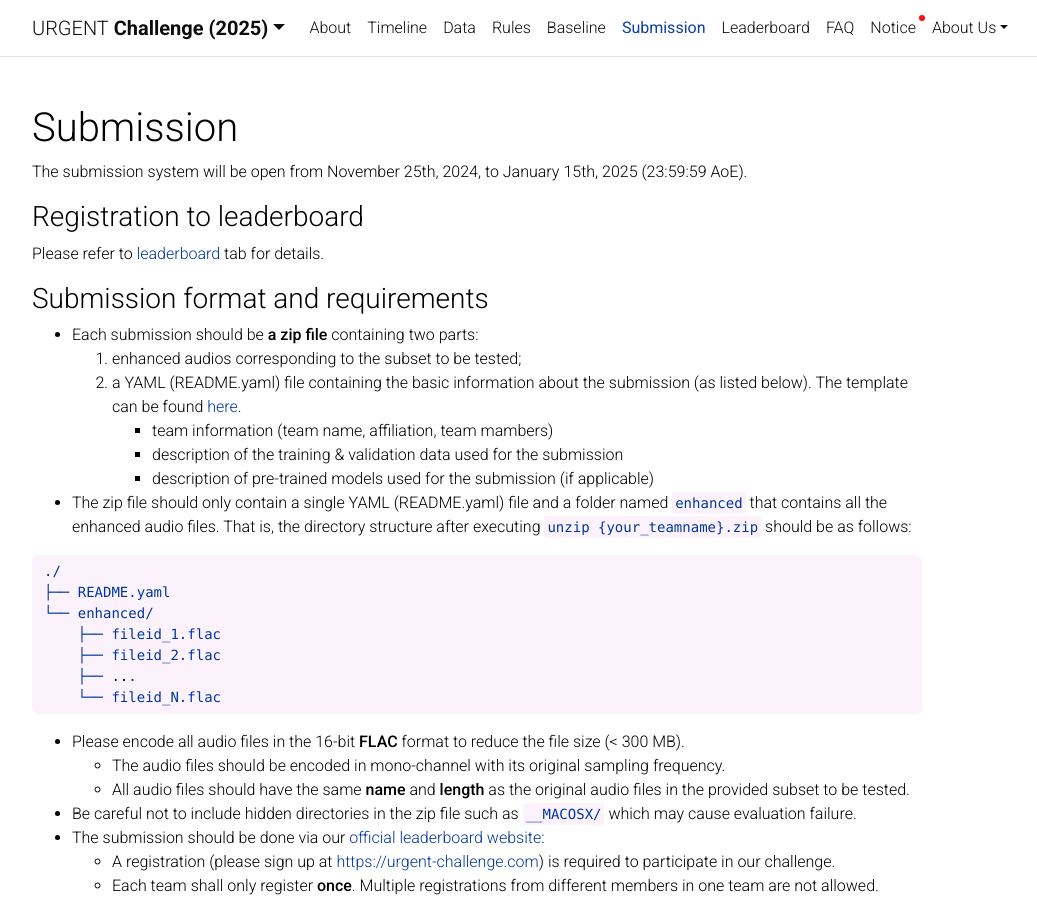
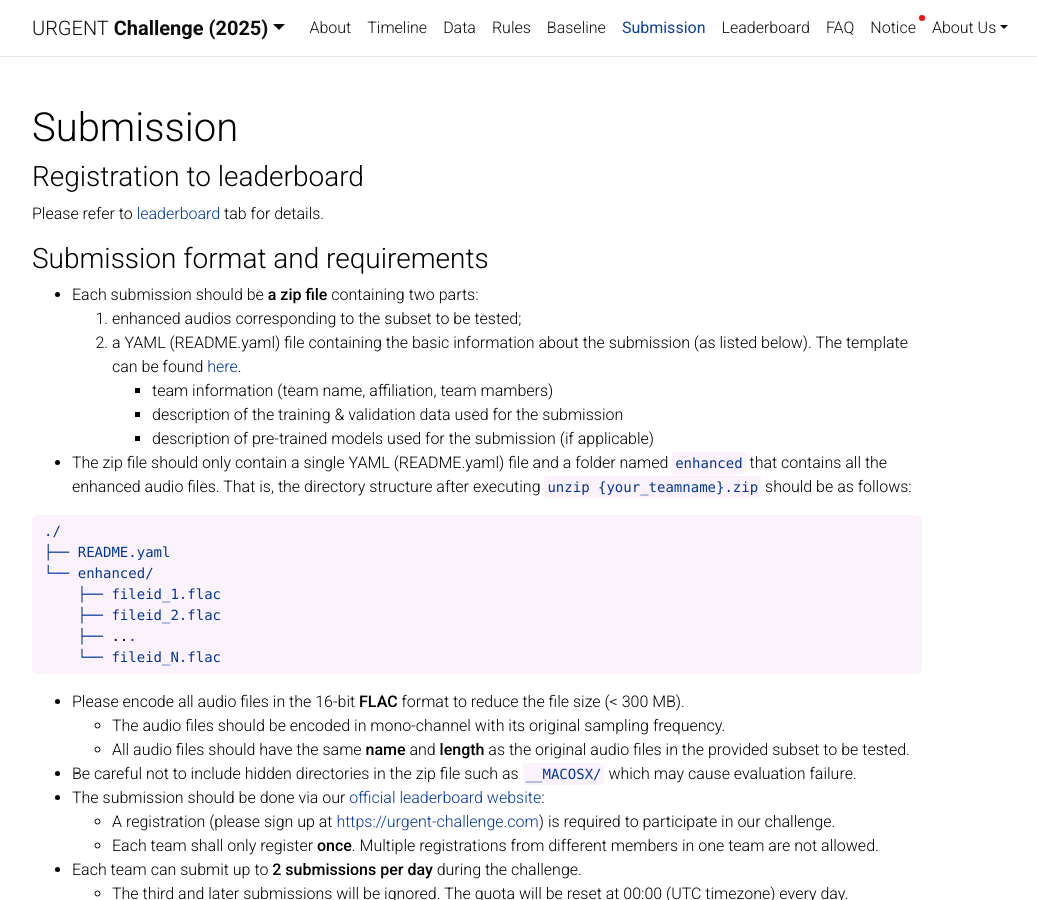
Before and after one commit to urgent-challenge/urgent2025, a Jekyll site: the page built from _pages/submission.md, in a window 1280 px wide and 900 px high. Shown: the whole window, without its empty margins (163-1200 px from the left). Built offline with Jekyll 4.4.1, drawn with Linux system fonts in a browser that asks for light colours; comment, search, counter and statistics services are not loaded; a style sheet for code colours, icons or effects is not loaded.

Commit message:
removed redundant sentences

```diff
--- a/_pages/submission.md
+++ b/_pages/submission.md
@@ -6,9 +6,6 @@ description:
 nav: true
 nav_order: 6
 ---
-
-
-The submission system will be open from November 25th, 2024, to January 15th, 2025 (23:59:59 AoE).
 
 ### Registration to leaderboard
 
```
